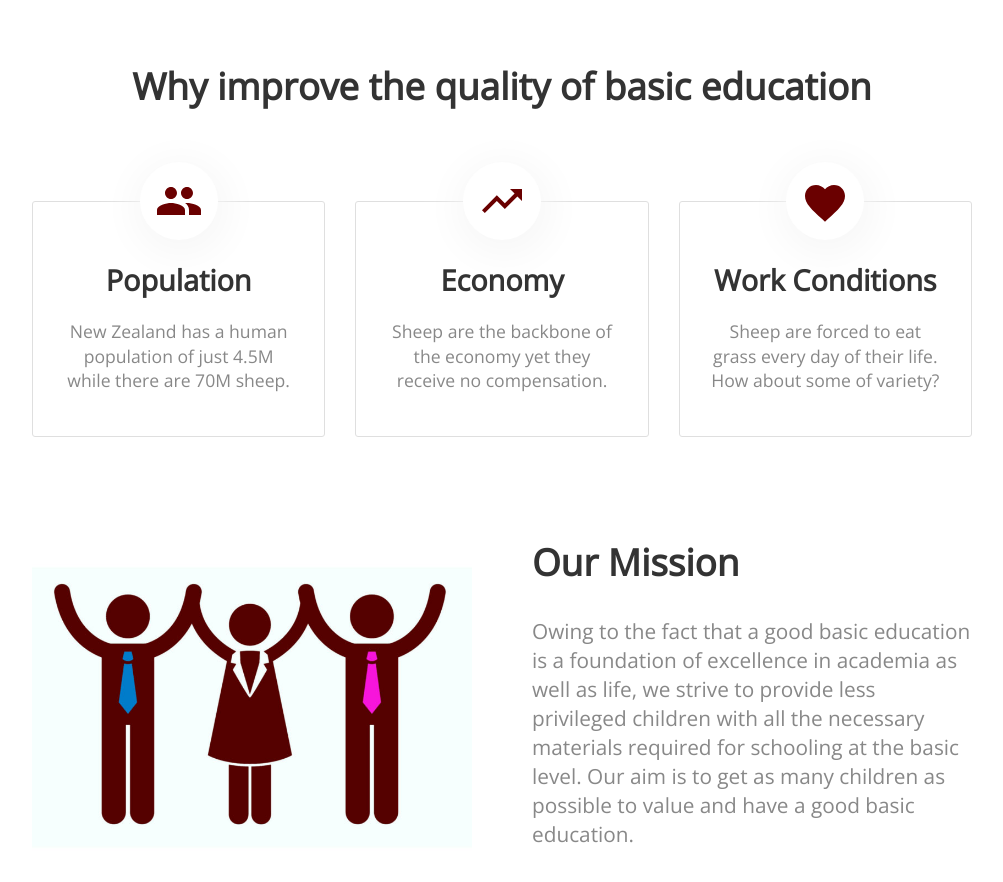
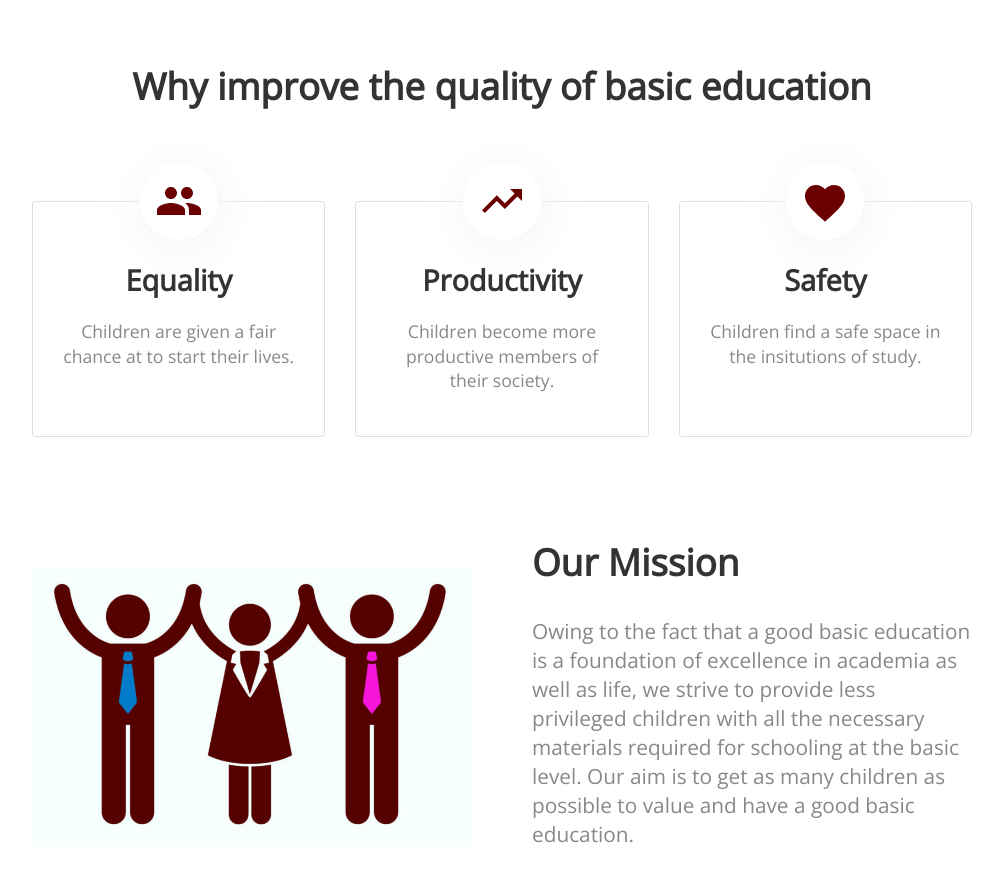
Before and after one commit to hfaara18/wintima.github.io, a Jekyll site: the page built from index.html, in a window 1280 px wide and 900 px high, scrolled down 762 px. Shown: the top 882 px of the window, without its empty margins (138-1141 px from the left). Built offline with Jekyll 4.4.1, drawn with Linux system fonts in a browser that asks for light colours; nearby versions of some CDN libraries; a script that is not in the unit is left out.

Commit message:
fized the popualtion... thing

```diff
--- a/index.html
+++ b/index.html
@@ -25,20 +25,20 @@ title: Wintima Foundation
 	<ul class="thirds">
 		<li>
 			<div class="image">{% include icons/site.html icon="population" %}</div>
-			<h3 class="editable">Population</h3>
-			<p class="editable">New Zealand has a human population of just 4.5M while there are 70M sheep. </p>
+			<h3 class="editable">Equality</h3>
+			<p class="editable">Children are given a fair chance at to start their lives.</p>
 		</li>
 
 		<li>
 			<div class="image">{% include icons/site.html icon="economy" %}</div>
-			<h3 class="editable">Economy</h3>
-			<p class="editable">Sheep are the backbone of the economy yet they receive no compensation.</p>
+			<h3 class="editable">Productivity</h3>
+			<p class="editable">Children become more productive members of their society.</p>
 		</li>
 
 		<li>
 			<div class="image">{% include icons/site.html icon="conditions" %}</div>
-			<h3 class="editable">Work Conditions</h3>
-			<p class="editable">Sheep are forced to eat grass every day of their life. How about some of variety?</p>
+			<h3 class="editable">Safety</h3>
+			<p class="editable">Children find a safe space in the insitutions of study.</p>
 		</li>
 	</ul>
 </div>
```
Also changed, not shown: 1 other file.
